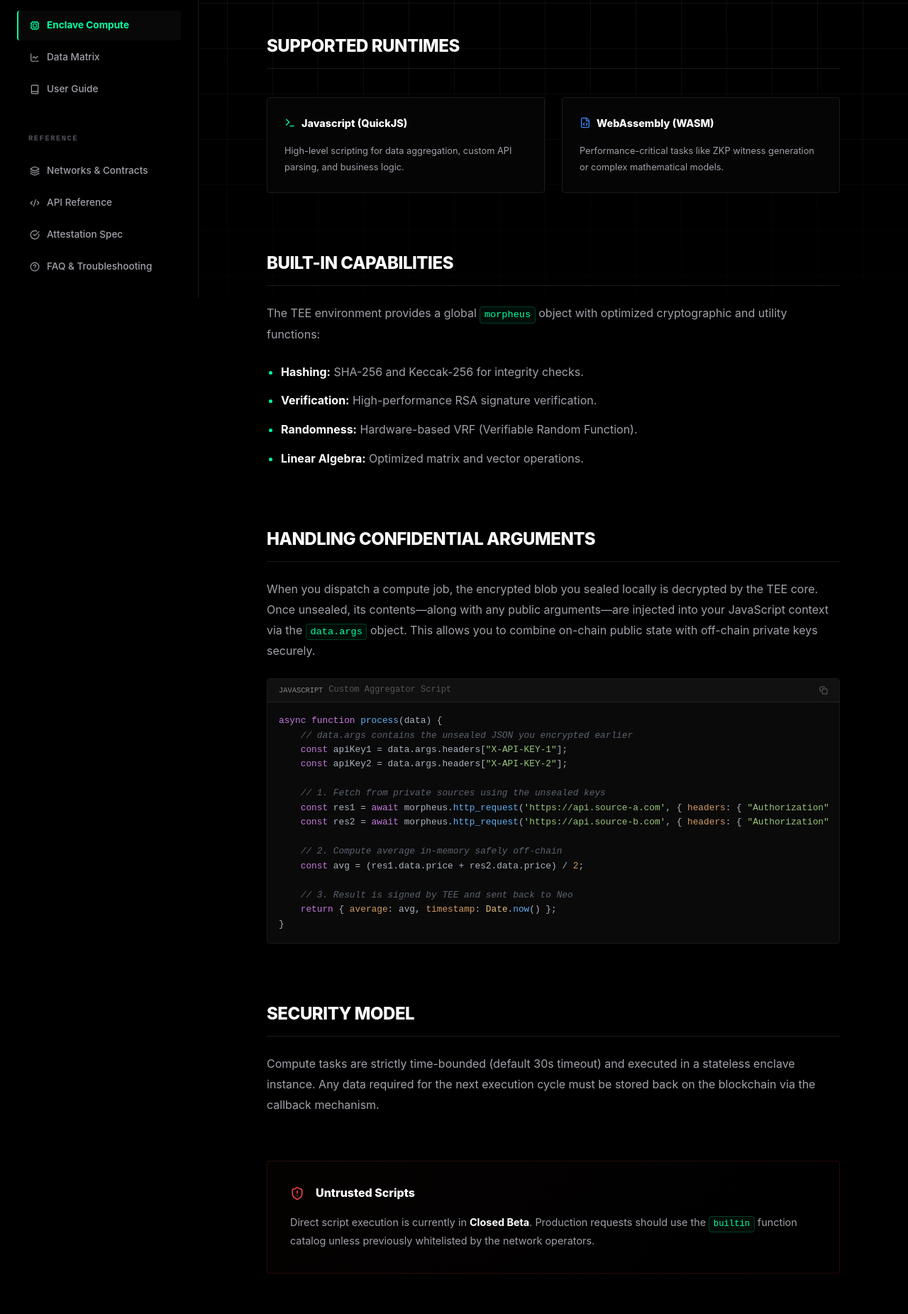
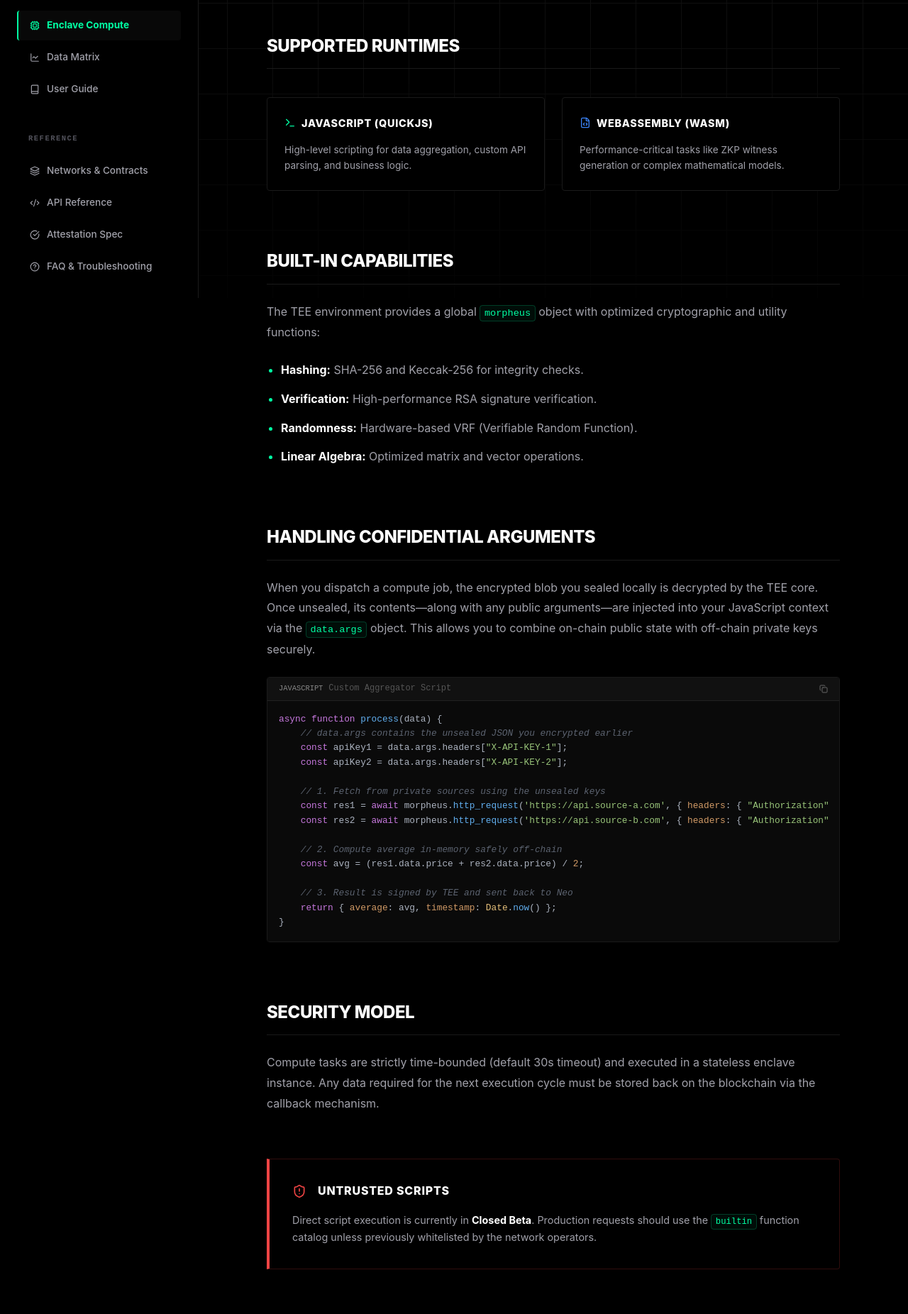
Before and after one commit to r3e-network/neo-morpheus-oracle, a Next.js app in the folder apps/web/: page /docs/compute in a window 1280 px wide. Shown: the part 380-2232 px from the top of the page at 71% size. Built offline with nearby package versions, Linux system fonts and the light colour scheme; no server answers.

Commit message:
docs: explicit privacy parameter mapping between secure_fetch, oracle, and compute sandboxes

```diff
--- a/apps/web/app/docs/compute/page.tsx
+++ b/apps/web/app/docs/compute/page.tsx
@@ -18,19 +18,19 @@ export default function DocsCompute() {
 
       <h2>Supported Runtimes</h2>
       <div className="grid grid-2" style={{ gap: '1.5rem', margin: '2.5rem 0' }}>
-        <div className="card-industrial" style={{ padding: '1.5rem' }}>
+        <div style={{ padding: '1.5rem', background: '#000', border: '1px solid var(--border-dim)', borderRadius: '4px' }}>
           <div style={{ display: 'flex', alignItems: 'center', gap: '8px', marginBottom: '1rem' }}>
             <Terminal size={16} color="var(--neo-green)" />
-            <h4 style={{ fontSize: '0.9rem', fontWeight: 800, margin: 0 }}>Javascript (QuickJS)</h4>
+            <h4 style={{ fontSize: '0.9rem', fontWeight: 800, margin: 0, color: 'var(--text-primary)', textTransform: 'uppercase', letterSpacing: '0.05em' }}>Javascript (QuickJS)</h4>
           </div>
-          <p style={{ fontSize: '0.8rem', color: 'var(--text-secondary)', marginBottom: 0 }}>High-level scripting for data aggregation, custom API parsing, and business logic.</p>
+          <p style={{ fontSize: '0.85rem', color: 'var(--text-secondary)', marginBottom: 0, lineHeight: 1.6 }}>High-level scripting for data aggregation, custom API parsing, and business logic.</p>
         </div>
-        <div className="card-industrial" style={{ padding: '1.5rem' }}>
+        <div style={{ padding: '1.5rem', background: '#000', border: '1px solid var(--border-dim)', borderRadius: '4px' }}>
           <div style={{ display: 'flex', alignItems: 'center', gap: '8px', marginBottom: '1rem' }}>
             <FileCode size={16} color="var(--accent-blue)" />
-            <h4 style={{ fontSize: '0.9rem', fontWeight: 800, margin: 0 }}>WebAssembly (WASM)</h4>
+            <h4 style={{ fontSize: '0.9rem', fontWeight: 800, margin: 0, color: 'var(--text-primary)', textTransform: 'uppercase', letterSpacing: '0.05em' }}>WebAssembly (WASM)</h4>
           </div>
-          <p style={{ fontSize: '0.8rem', color: 'var(--text-secondary)', marginBottom: 0 }}>Performance-critical tasks like ZKP witness generation or complex mathematical models.</p>
+          <p style={{ fontSize: '0.85rem', color: 'var(--text-secondary)', marginBottom: 0, lineHeight: 1.6 }}>Performance-critical tasks like ZKP witness generation or complex mathematical models.</p>
         </div>
       </div>
 
@@ -75,12 +75,12 @@ export default function DocsCompute() {
         Compute tasks are strictly time-bounded (default 30s timeout) and executed in a stateless enclave instance. Any data required for the next execution cycle must be stored back on the blockchain via the callback mechanism.
       </p>
 
-      <div className="card-industrial" style={{ marginTop: '4rem', padding: '2rem', border: '1px solid rgba(239, 68, 68, 0.15)', background: 'linear-gradient(135deg, rgba(239, 68, 68, 0.02), transparent)' }}>
+      <div style={{ marginTop: '4rem', padding: '2rem', background: '#000', borderTop: '1px solid rgba(239, 68, 68, 0.2)', borderRight: '1px solid rgba(239, 68, 68, 0.2)', borderBottom: '1px solid rgba(239, 68, 68, 0.2)', borderLeft: '4px solid #ef4444', borderRadius: '0 4px 4px 0' }}>
         <div style={{ display: 'flex', gap: '1rem', alignItems: 'center', marginBottom: '1rem' }}>
           <ShieldAlert size={20} color="#ef4444" />
-          <h4 style={{ fontSize: '1rem', fontWeight: 800, margin: 0, color: '#fff' }}>Untrusted Scripts</h4>
+          <h4 style={{ fontSize: '1rem', fontWeight: 800, margin: 0, color: '#fff', textTransform: 'uppercase', letterSpacing: '0.05em' }}>Untrusted Scripts</h4>
         </div>
-        <p style={{ fontSize: '0.9rem', color: 'var(--text-secondary)', marginBottom: 0 }}>
+        <p style={{ fontSize: '0.9rem', color: 'var(--text-secondary)', marginBottom: 0, lineHeight: 1.6 }}>
           Direct script execution is currently in <strong>Closed Beta</strong>. Production requests should use the <code>builtin</code> function catalog unless previously whitelisted by the network operators.
         </p>
       </div>
--- a/apps/web/components/dashboard/ComputeTab.tsx
+++ b/apps/web/components/dashboard/ComputeTab.tsx
@@ -11,6 +11,7 @@ export function ComputeTab({ computeFunctions, setOutput }: any) {
 
   // Expanded set of professional templates reflecting built-in capabilities
   const mockTemplates = [
+    { name: "integration.secure_fetch", runtime: "JS", desc: "Unpacks encrypted logic params (Data Sealing) to hit an authorized API.", cat: "Data Sealing" },
     { name: "hash.sha256", runtime: "JS", desc: "Standard SHA-256 hashing for any JSON payload.", cat: "Hash" },
     { name: "zkp.public_signal_hash", runtime: "JS", desc: "Deterministic digest over ZKP public signals.", cat: "ZKP" },
     { name: "math.modexp", runtime: "JS", desc: "Big integer modular exponentiation.", cat: "Math" },
@@ -80,7 +81,10 @@ export function ComputeTab({ computeFunctions, setOutput }: any) {
                 key={f.name}
                 onClick={() => {
                   setSelectedFunc(f.name);
-                  if (f.name.includes("noise")) {
+                  if (f.name.includes("secure_fetch")) {
+                    setUserCode(`async function process(data) {\n  // data.args contains the unsealed JSON from Data Sealing\n  const auth = data.args.headers["Authorization"];\n  const uid = data.args.query["private_customer_id"];\n  \n  console.log("Mocking secure API fetch for user: " + uid);\n  // const res = await morpheus.http_request(...)\n  // 100% of the private logic stays off-chain and hidden.\n  return { success: true, user_balance: 42000 };\n}`);
+                    setComputeInput('{\n  "args": {\n    "headers": {\n      "Authorization": "Bearer sk_live_12345"\n    },\n    "query": {\n      "private_customer_id": "cust_999"\n    }\n  }\n}');
+                  } else if (f.name.includes("noise")) {
                     setUserCode(`function process(data) {\n  // data.args: { value: number, scale: number }\n  return { noisy_value: data.args.value + (Math.random() * data.args.scale) };\n}`);
                     setComputeInput('{\n  "args": {\n    "value": 100,\n    "scale": 5\n  }\n}');
                   } else if (f.name.includes("vrf")) {
--- a/apps/web/components/dashboard/OracleTab.tsx
+++ b/apps/web/components/dashboard/OracleTab.tsx
@@ -17,7 +17,7 @@ export function OracleTab({ providers, callJSON, setOutput }: OracleTabProps) {
   const [httpMethod, setHttpMethod] = useState("GET");
   const [oracleEncryptedParams, setOracleEncryptedParams] = useState("");
   const [oracleConfidentialJson, setOracleConfidentialJson] = useState('{\n  "headers": {\n    "Authorization": "Bearer secret_token"\n  }\n}');
-  const [oracleScript, setOracleScript] = useState("function process(data) { return data.price; }");
+  const [oracleScript, setOracleScript] = useState("function process(response) {\n  // 'response' holds the HTTP JSON payload\n  return response.price;\n}");
   const [oracleTargetChain, setOracleTargetChain] = useState("neo_n3");
   const [provider, setProvider] = useState("twelvedata");
   const [oracleKeyMeta, setOracleKeyMeta] = useState<any>(null);
```
Also changed, not shown: apps/web/app/docs/oracle/page.tsx (+7 -4 lines).
